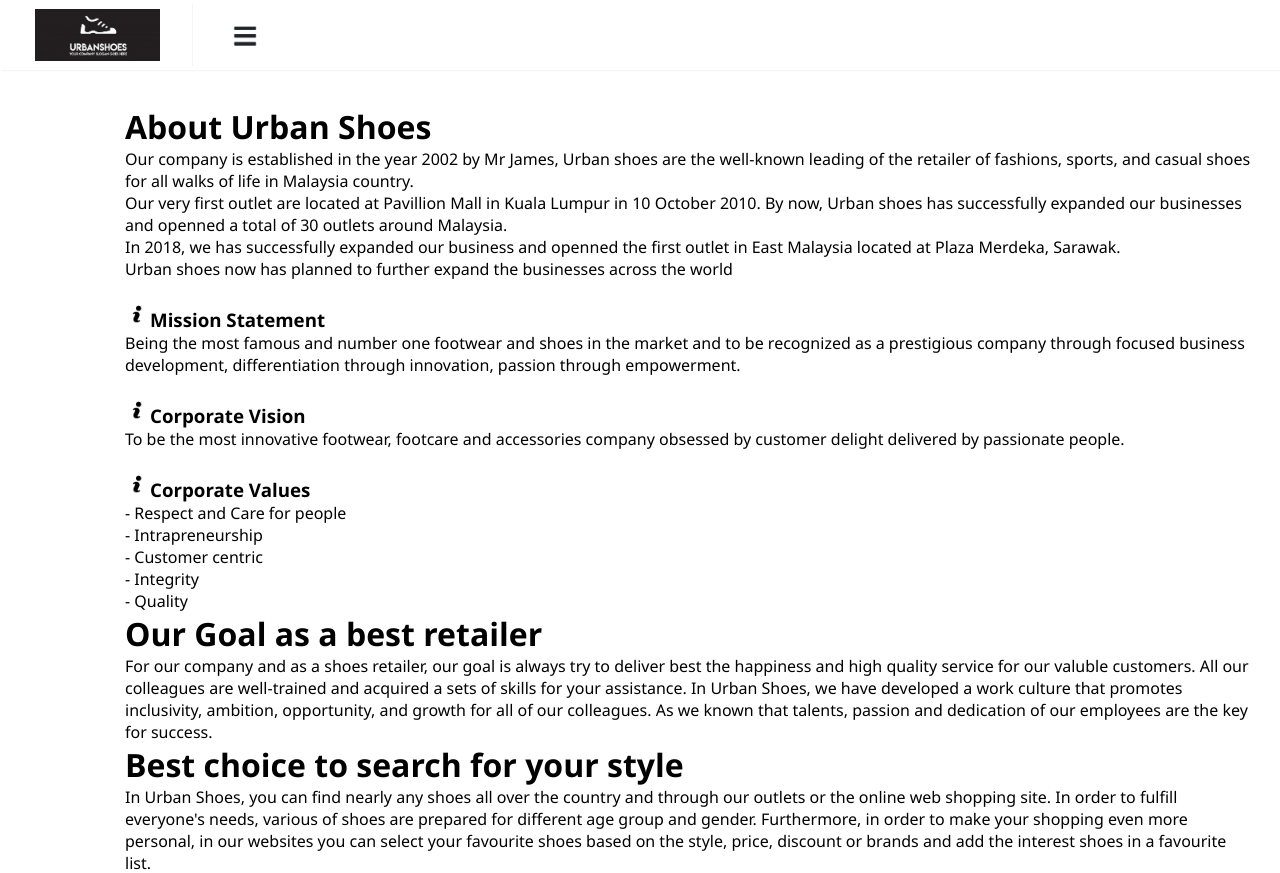
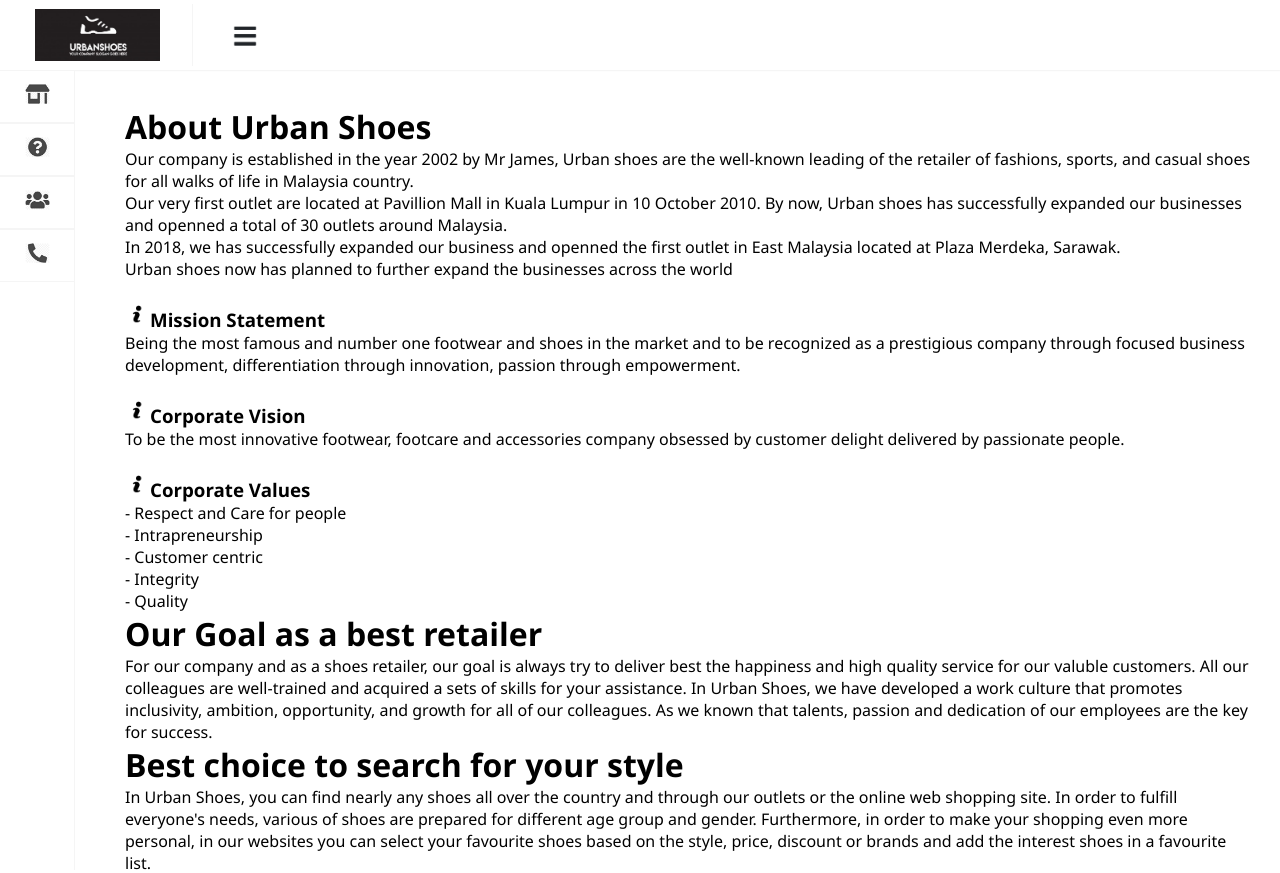
Before and after one commit to Heavenlyyyyy/shoe-ecommerce-website, a PHP site: page /aboutus.php in a window 1280 px wide. Shown: the part 30-903 px from the top of the page. Run offline with PHP 8.4, Linux system fonts and the light colour scheme.

Commit message:
Create sidebar.php

```diff
--- a/aboutus.php
+++ b/aboutus.php
@@ -15,6 +15,7 @@
     <?php include('header.php'); ?>
     <div class="wrapper hovercollapse">
         <?php include('navbar.php'); ?>
+        <?php include('sidebar.php'); ?>
         <div class="maincontainer">
             <div class="container">
                 <div class="content">
--- a/contactus.php
+++ b/contactus.php
@@ -67,6 +67,7 @@
     <?php include('header.php'); ?>
     <div class="wrapper hovercollapse">
         <?php include('navbar.php'); ?>
+        <?php include('sidebar.php'); ?>
         <div class="maincontainer">
             <div class="container">
                 <div class="content">
--- a/home.php
+++ b/home.php
@@ -44,6 +44,7 @@
     <?php include('header.php'); ?>
     <div class="wrapper hovercollapse">
         <?php include('navbar.php'); ?>
+        <?php include('sidebar.php'); ?>
         <div class="maincontainer">
             <div class="container">
                 <div class="content">
--- a/maindashboard.php
+++ b/maindashboard.php
@@ -13,6 +13,7 @@
     <?php include('header.php'); ?>
     <div class="wrapper hovercollapse">
         <?php include('navbar.php'); ?>
+        <?php include('sidebar.php'); ?>
     </div>
     <?php include('footer.php'); ?>
     <script src="scripts.js"></script>
--- /dev/null
+++ b/sidebar.php
@@ -0,0 +1,38 @@
+        <div class="sidebar">
+            <div class="sidebarInner">
+                <ul>
+                    <li>
+                        <a href="maindashboard.php">
+                            <span class="icon">
+                                <img src="images/store.png" alt="Store" width="25px"></i>
+                            </span>
+                            <span class="text">Shop</span>
+                        </a>
+                    </li>
+                    <li>
+                        <a href="faq.php">
+                            <span class="icon">
+                                <img src="images/faq.png" alt="FAQ" width="25px">
+                            </span>
+                            <span class="text">FAQ</span>
+                        </a>
+                    </li>
+                    <li>
+                        <a href="aboutus.php">
+                            <span class="icon">
+                                <img src="images/aboutus.png" alt="About Us" width="25px">
+                            </span>
+                            <span class="text">About Us</span>
+                        </a>
+                    </li>
+                    <li>
+                        <a href="contactus.php">
+                            <span class="icon">
+                                <img src="images/contactus.png" alt="Contact Us" width="25px">
+                            </span>
+                            <span class="text">Contact Us</span>
+                        </a>
+                    </li>
+                </ul>
+            </div>
+        </div>
--- a/styles.css
+++ b/styles.css
@@ -124,6 +124,54 @@ header a:hover{
 
 .topnavbar .wrap input:hover {
     background-color: rgb(225,225,225);
+}
+
+.sidebar {
+    position:absolute;
+    top: 100px;
+    left:0;
+    width: 12.8%;
+    height:100%;
+    background: white;
+    border-right: 0.1px solid whitesmoke;
+}
+
+.sidebar ul li a {
+    display: block;
+    padding: 12px 25px;
+    color: black;
+    border-top: 0.2px solid whitesmoke;
+    border-bottom: 1px solid whitesmoke;
+    transition: all 0.1s ease;
+}
+
+.sidebar ul li a .icon {
+    font-size: 20px;
+    vertical-align: middle;
+    transition: all 0.1s ease;
+}
+
+.sidebar ul li a .text {
+    margin-left: 10px;
+    text-transform: uppercase;
+    letter-spacing: 1px;
+}
+
+.sidebar ul li a:hover {
+    background: rgb(225,225,225);
+    color:rgb(160,160,160);
+}
+
+.sidebar ul li a .text {
+    color: black;
+}
+
+.hovercollapse .sidebar{
+    width: 75px;
+}
+
+.hovercollapse .sidebar ul li a .text {
+    display: none;
 }
 
 .maincontainer{
```
